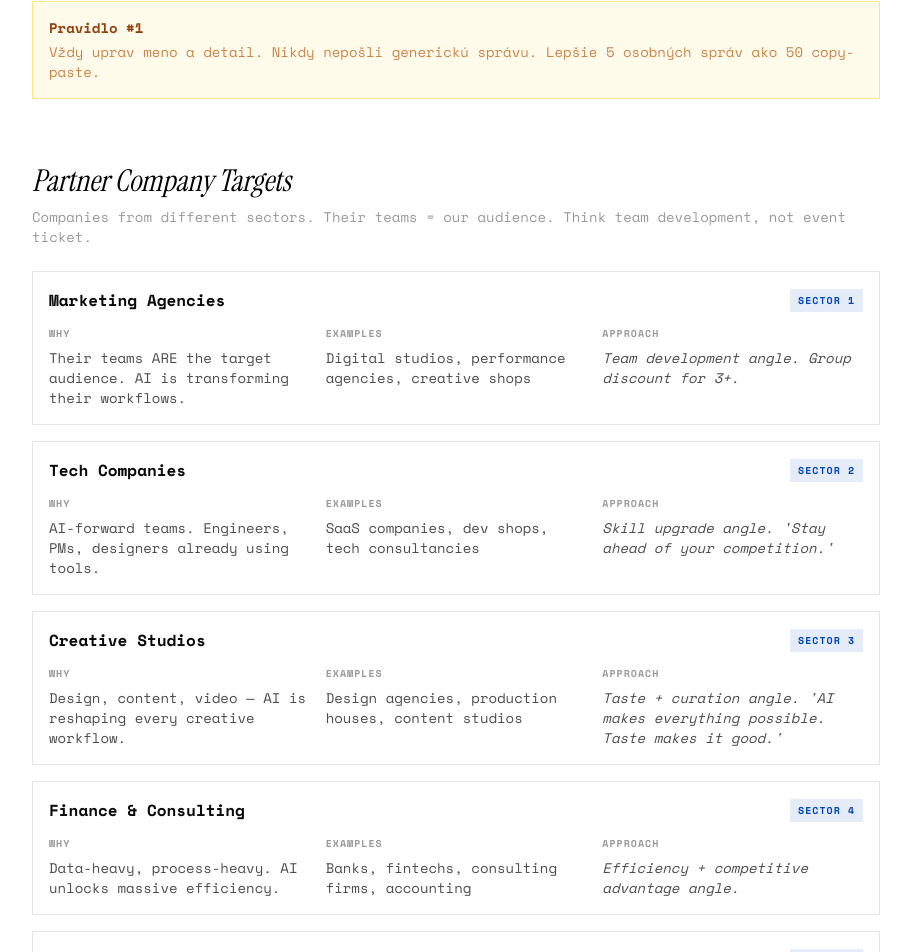
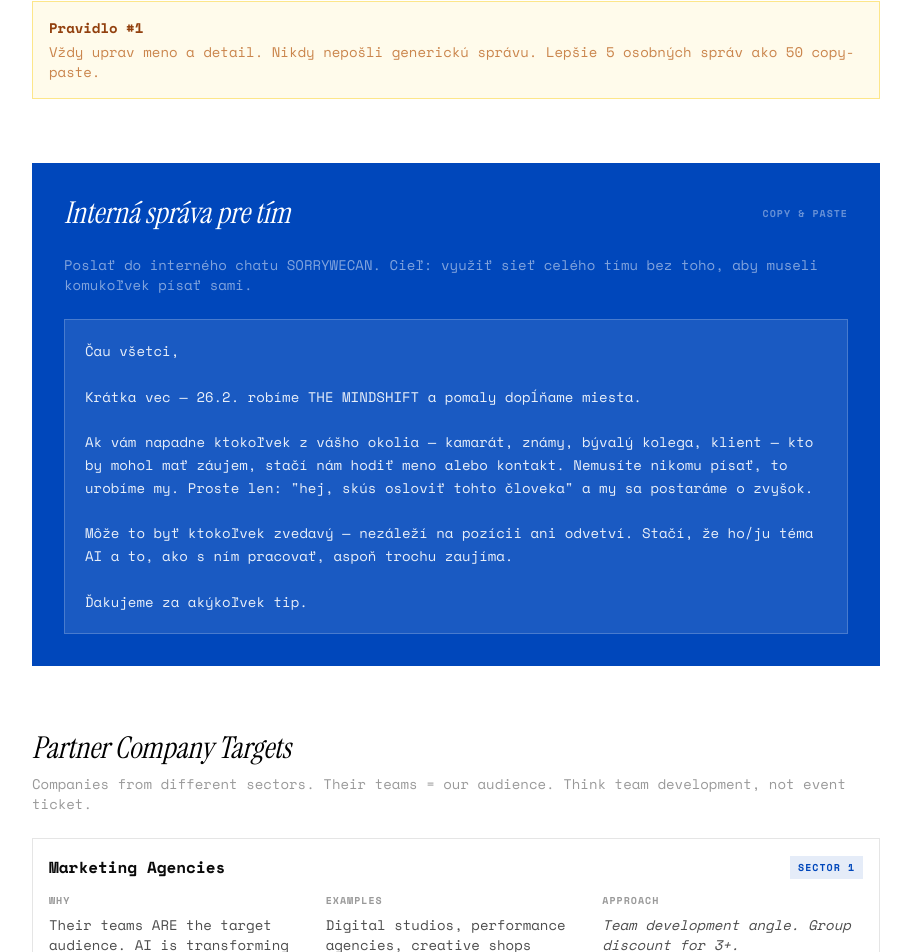
Before and after one commit to princeofwellness/researchlab, a Next.js app: page /sales in a window 1280 px wide. Shown: the part 7195-8147 px from the top of the page, without its empty margins (184-1095 px from the left). Built offline with nearby package versions, Linux system fonts and the light colour scheme.

Commit message:
Add internal team message template to sales page

```diff
--- a/src/app/sales/page.tsx
+++ b/src/app/sales/page.tsx
@@ -269,6 +269,16 @@ const OUTREACH_TEMPLATES = [
         ],
     },
 ]
+
+const INTERNAL_TEAM_MESSAGE = `Čau všetci,
+
+Krátka vec — 26.2. robíme THE MINDSHIFT a pomaly dopĺňame miesta.
+
+Ak vám napadne ktokoľvek z vášho okolia — kamarát, známy, bývalý kolega, klient — kto by mohol mať záujem, stačí nám hodiť meno alebo kontakt. Nemusíte nikomu písať, to urobíme my. Proste len: "hej, skús osloviť tohto človeka" a my sa postaráme o zvyšok.
+
+Môže to byť ktokoľvek zvedavý — nezáleží na pozícii ani odvetví. Stačí, že ho/ju téma AI a to, ako s ním pracovať, aspoň trochu zaujíma.
+
+Ďakujeme za akýkoľvek tip.`
 
 const PARTNER_TARGETS = [
     { sector: "Marketing Agencies", why: "Their teams ARE the target audience. AI is transforming their workflows.", examples: "Digital studios, performance agencies, creative shops", approach: "Team development angle. Group discount for 3+." },
@@ -662,6 +672,20 @@ export default function SalesStrategyPage() {
                     </div>
                 </section>
 
+                {/* ── Internal Team Message ── */}
+                <section className="mb-16 bg-[#0047BB] text-white p-6 md:p-8">
+                    <div className="flex items-center justify-between mb-6">
+                        <h2 className="font-serif text-2xl md:text-3xl italic">Interná správa pre tím</h2>
+                        <span className="text-[10px] font-bold uppercase tracking-widest text-white/40">Copy &amp; Paste</span>
+                    </div>
+                    <p className="text-sm text-white/50 mb-6">
+                        Poslať do interného chatu SORRYWECAN. Cieľ: využiť sieť celého tímu bez toho, aby museli komukoľvek písať sami.
+                    </p>
+                    <div className="bg-white/10 border border-white/20 p-5">
+                        <p className="text-sm text-white/90 leading-relaxed whitespace-pre-wrap">{INTERNAL_TEAM_MESSAGE}</p>
+                    </div>
+                </section>
+
                 {/* ── Partner Company Outreach ── */}
                 <section className="mb-16">
                     <SectionLabel>Partner Company Targets</SectionLabel>
```
